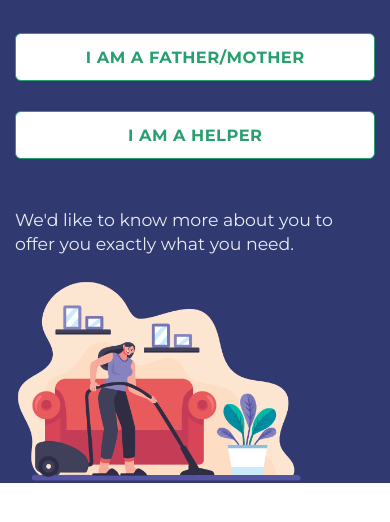
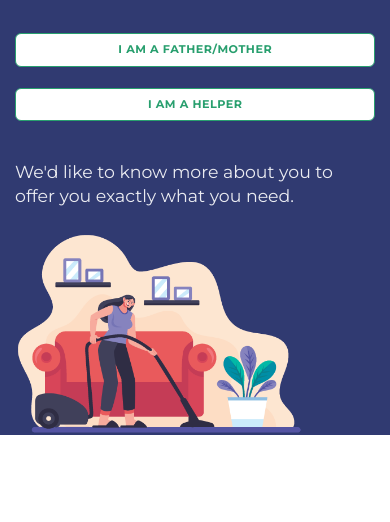
Before and after one commit to Bobby00/houzzie, a plain HTML site: page index.html in a window 390 px wide. Shown: the part 226-748 px from the top of the page. Drawn offline with Linux system fonts and the light colour scheme.

Commit message:
initial push to test what I have so far yeii 4

```diff
--- a/css/custom.css
+++ b/css/custom.css
@@ -36,7 +36,7 @@ body {
       width: 100%;
   }
   .btn {
-      font-size: 1.28714286em;
+      font-size: 0.88714286em;
     }
   section, footer, section.section--even {
       padding-top: 1.571429em;
```
